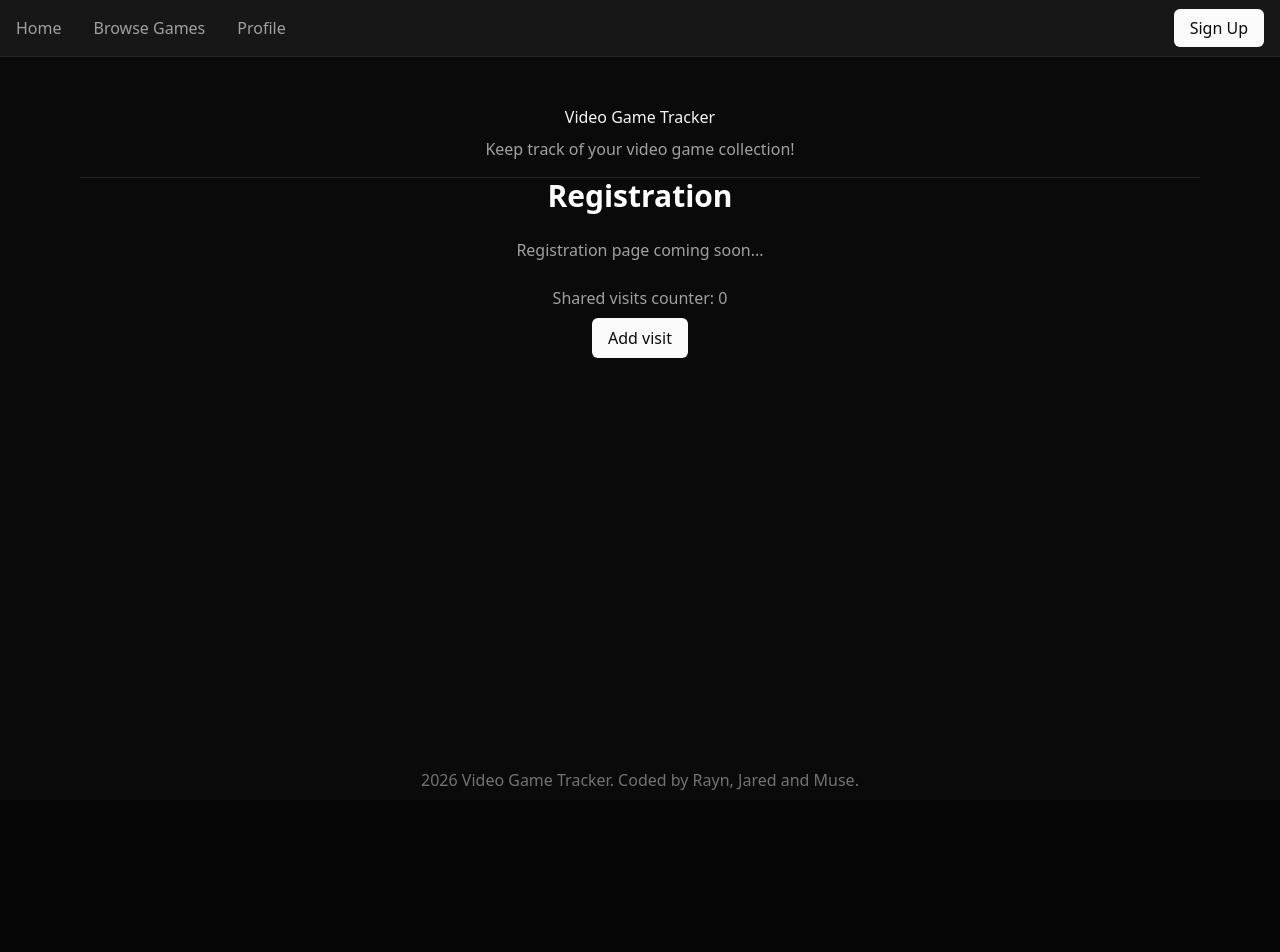
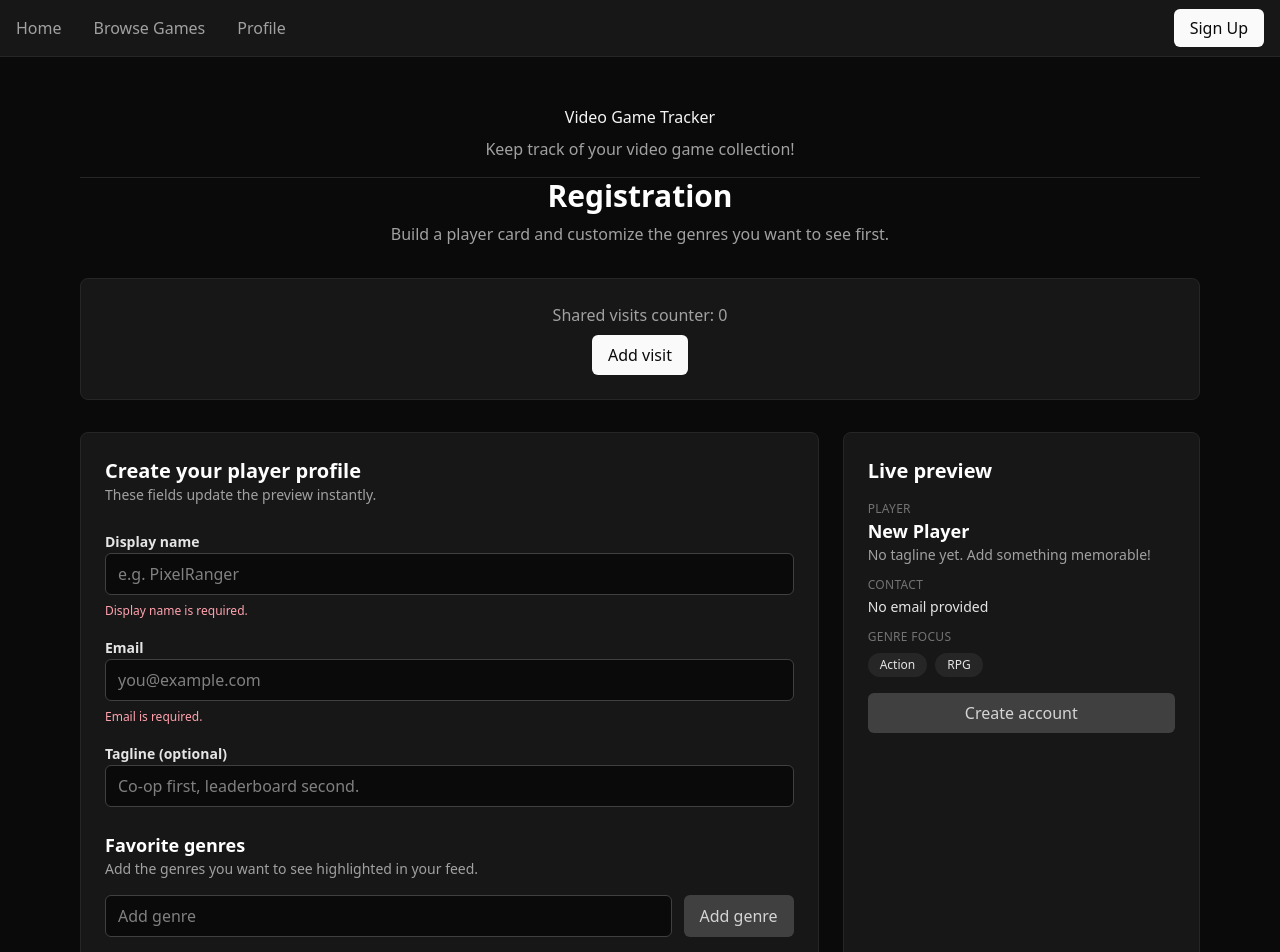
Before and after one commit to jdube-rrc/video-game-tracker, a React (Vite) app: page /registration in a window 1280 px wide. Shown: the top 952 px of the page. Before the commit the page ends 800 px from the top, so only its background shows below. Built offline with nearby package versions, Linux system fonts and the light colour scheme.

Commit message:
feat: preliminary registration form with live preview and genre selection

```diff
--- a/src/components/pages/registration/Registration.tsx
+++ b/src/components/pages/registration/Registration.tsx
@@ -1,16 +1,138 @@
-import type { Dispatch, SetStateAction } from 'react';
+import { useState } from 'react';
+import type { ChangeEvent, Dispatch, SetStateAction } from 'react';
 
 type RegistrationProps = {
   visits: number;
   setVisits: Dispatch<SetStateAction<number>>;
 };
 
+type RegistrationFormState = {
+  displayName: string;
+  email: string;
+  tagline: string;
+};
+
+type RegistrationFormProps = {
+  formState: RegistrationFormState;
+  setFormState: Dispatch<SetStateAction<RegistrationFormState>>;
+  errors: {
+    displayName?: string;
+    email?: string;
+  };
+};
+
+function RegistrationForm({ formState, setFormState, errors }: RegistrationFormProps) {
+  const handleChange = (event: ChangeEvent<HTMLInputElement>) => {
+    const { name, value } = event.target;
+    setFormState((current) => ({ ...current, [name]: value }));
+  };
+
+  return (
+    <div className="space-y-4">
+      <div className="space-y-2">
+        <label className="text-sm font-semibold text-neutral-200" htmlFor="displayName">
+          Display name
+        </label>
+        <input
+          id="displayName"
+          name="displayName"
+          type="text"
+          value={formState.displayName}
+          onChange={handleChange}
+          placeholder="e.g. PixelRanger"
+          className="w-full rounded-md border border-neutral-700 bg-neutral-950 px-3 py-2 text-neutral-100 focus:border-neutral-400 focus:outline-none"
+        />
+        {errors.displayName ? <p className="text-xs text-rose-300">{errors.displayName}</p> : null}
+      </div>
+
+      <div className="space-y-2">
+        <label className="text-sm font-semibold text-neutral-200" htmlFor="email">
+          Email
+        </label>
+        <input
+          id="email"
+          name="email"
+          type="email"
+          value={formState.email}
+          onChange={handleChange}
+          placeholder="you@example.com"
+          className="w-full rounded-md border border-neutral-700 bg-neutral-950 px-3 py-2 text-neutral-100 focus:border-neutral-400 focus:outline-none"
+        />
+        {errors.email ? <p className="text-xs text-rose-300">{errors.email}</p> : null}
+      </div>
+
+      <div className="space-y-2">
+        <label className="text-sm font-semibold text-neutral-200" htmlFor="tagline">
+          Tagline (optional)
+        </label>
+        <input
+          id="tagline"
+          name="tagline"
+          type="text"
+          value={formState.tagline}
+          onChange={handleChange}
+          placeholder="Co-op first, leaderboard second."
+          className="w-full rounded-md border border-neutral-700 bg-neutral-950 px-3 py-2 text-neutral-100 focus:border-neutral-400 focus:outline-none"
+        />
+      </div>
+    </div>
+  );
+}
+
 function Registration({ visits, setVisits }: RegistrationProps) {
+  const [formState, setFormState] = useState<RegistrationFormState>({
+    displayName: '',
+    email: '',
+    tagline: '',
+  });
+  const [newGenre, setNewGenre] = useState('');
+  const [favoriteGenres, setFavoriteGenres] = useState<string[]>(['Action', 'RPG']);
+
+  const trimmedName = formState.displayName.trim();
+  const trimmedEmail = formState.email.trim();
+  const displayNameError =
+    trimmedName.length === 0
+      ? 'Display name is required.'
+      : trimmedName.length < 2
+        ? 'Display name must be at least 2 characters.'
+        : undefined;
+  const emailError =
+    trimmedEmail.length === 0
+      ? 'Email is required.'
+      : /^\S+@\S+\.\S+$/.test(trimmedEmail)
+        ? undefined
+        : 'Enter a valid email address.';
+
+  const canAddGenre = newGenre.trim().length > 0;
+
+  const handleAddGenre = () => {
+    const nextGenre = newGenre.trim();
+    if (!nextGenre) {
+      return;
+    }
+    setFavoriteGenres((current) => {
+      if (current.some((genre) => genre.toLowerCase() === nextGenre.toLowerCase())) {
+        return current;
+      }
+      return [...current, nextGenre];
+    });
+    setNewGenre('');
+  };
+
+  const handleRemoveGenre = (genreToRemove: string) => {
+    setFavoriteGenres((current) => current.filter((genre) => genre !== genreToRemove));
+  };
+
   return (
-    <div className="space-y-6 text-center">
-      <h1 className="text-3xl font-bold text-white">Registration</h1>
-      <p className="text-neutral-400">Registration page coming soon...</p>
-      <div className="space-y-2">
+    <section className="space-y-8">
+      <header className="space-y-2 text-center">
+        <h1 className="text-3xl font-bold text-white">Registration</h1>
+        <p className="text-neutral-400">
+          Build a player card and customize the genres you want to see first.
+        </p>
+      </header>
+
+      <div className="bg-neutral-900 rounded-lg p-6 border border-neutral-800 text-center space-y-2">
         <p className="text-neutral-400">Shared visits counter: {visits}</p>
         <button
           type="button"
@@ -20,7 +142,130 @@ function Registration({ visits, setVisits }: RegistrationProps) {
           Add visit
         </button>
       </div>
-    </div>
+
+      <div className="grid grid-cols-1 lg:grid-cols-3 gap-6">
+        <div className="bg-neutral-900 rounded-lg p-6 border border-neutral-800 space-y-6 lg:col-span-2">
+          <div>
+            <h2 className="text-xl font-semibold text-white">Create your player profile</h2>
+            <p className="text-sm text-neutral-400">
+              These fields update the preview instantly.
+            </p>
+          </div>
+
+          <RegistrationForm
+            formState={formState}
+            setFormState={setFormState}
+            errors={{ displayName: displayNameError, email: emailError }}
+          />
+
+          <div className="space-y-4">
+            <div>
+              <h3 className="text-lg font-semibold text-white">Favorite genres</h3>
+              <p className="text-sm text-neutral-400">
+                Add the genres you want to see highlighted in your feed.
+              </p>
+            </div>
+
+            <div className="flex flex-col gap-3 sm:flex-row">
+              <input
+                type="text"
+                value={newGenre}
+                onChange={(event) => setNewGenre(event.target.value)}
+                onKeyDown={(event) => {
+                  if (event.key === 'Enter') {
+                    event.preventDefault();
+                    handleAddGenre();
+                  }
+                }}
+                placeholder="Add genre"
+                className="flex-1 rounded-md border border-neutral-700 bg-neutral-950 px-3 py-2 text-neutral-100 focus:border-neutral-400 focus:outline-none"
+              />
+              <button
+                type="button"
+                onClick={handleAddGenre}
+                disabled={!canAddGenre}
+                className="px-4 py-2 bg-neutral-50 text-neutral-950 rounded-md font-medium hover:bg-neutral-200 disabled:cursor-not-allowed disabled:bg-neutral-700 disabled:text-neutral-300"
+              >
+                Add genre
+              </button>
+            </div>
+
+            <div className="flex flex-wrap gap-2">
+              {favoriteGenres.length === 0 ? (
+                <p className="text-sm text-neutral-500">No genres yet. Add one above.</p>
+              ) : (
+                favoriteGenres.map((genre) => (
+                  <div
+                    key={genre}
+                    className="flex items-center gap-2 rounded-full border border-neutral-700 bg-neutral-950 px-3 py-1 text-sm text-neutral-200"
+                  >
+                    <span>{genre}</span>
+                    <button
+                      type="button"
+                      onClick={() => handleRemoveGenre(genre)}
+                      className="text-neutral-400 hover:text-neutral-100"
+                      aria-label={`Remove ${genre}`}
+                    >
+                      ×
+                    </button>
+                  </div>
+                ))
+              )}
+            </div>
+          </div>
+        </div>
+
+        <div className="bg-neutral-900 rounded-lg p-6 border border-neutral-800 space-y-4">
+          <h2 className="text-xl font-semibold text-white">Live preview</h2>
+          <div className="space-y-3">
+            <div>
+              <p className="text-xs uppercase tracking-wide text-neutral-500">Player</p>
+              <p className="text-lg font-semibold text-white">
+                {trimmedName.length > 0 ? trimmedName : 'New Player'}
+              </p>
+              <p className="text-sm text-neutral-400">
+                {formState.tagline.trim().length > 0
+                  ? formState.tagline
+                  : 'No tagline yet. Add something memorable!'}
+              </p>
+            </div>
+
+            <div className="space-y-1">
+              <p className="text-xs uppercase tracking-wide text-neutral-500">Contact</p>
+              <p className="text-sm text-neutral-200">
+                {trimmedEmail.length > 0 ? trimmedEmail : 'No email provided'}
+              </p>
+            </div>
+
+            <div className="space-y-2">
+              <p className="text-xs uppercase tracking-wide text-neutral-500">Genre focus</p>
+              <div className="flex flex-wrap gap-2">
+                {favoriteGenres.length === 0 ? (
+                  <span className="text-sm text-neutral-500">Add at least one genre.</span>
+                ) : (
+                  favoriteGenres.map((genre) => (
+                    <span
+                      key={`preview-${genre}`}
+                      className="rounded-full bg-neutral-800 px-3 py-1 text-xs text-neutral-200"
+                    >
+                      {genre}
+                    </span>
+                  ))
+                )}
+              </div>
+            </div>
+          </div>
+
+          <button
+            type="button"
+            disabled={Boolean(displayNameError || emailError)}
+            className="w-full px-4 py-2 bg-neutral-50 text-neutral-950 rounded-md font-medium hover:bg-neutral-200 disabled:cursor-not-allowed disabled:bg-neutral-700 disabled:text-neutral-300"
+          >
+            Create account
+          </button>
+        </div>
+      </div>
+    </section>
   );
 }
 
```
